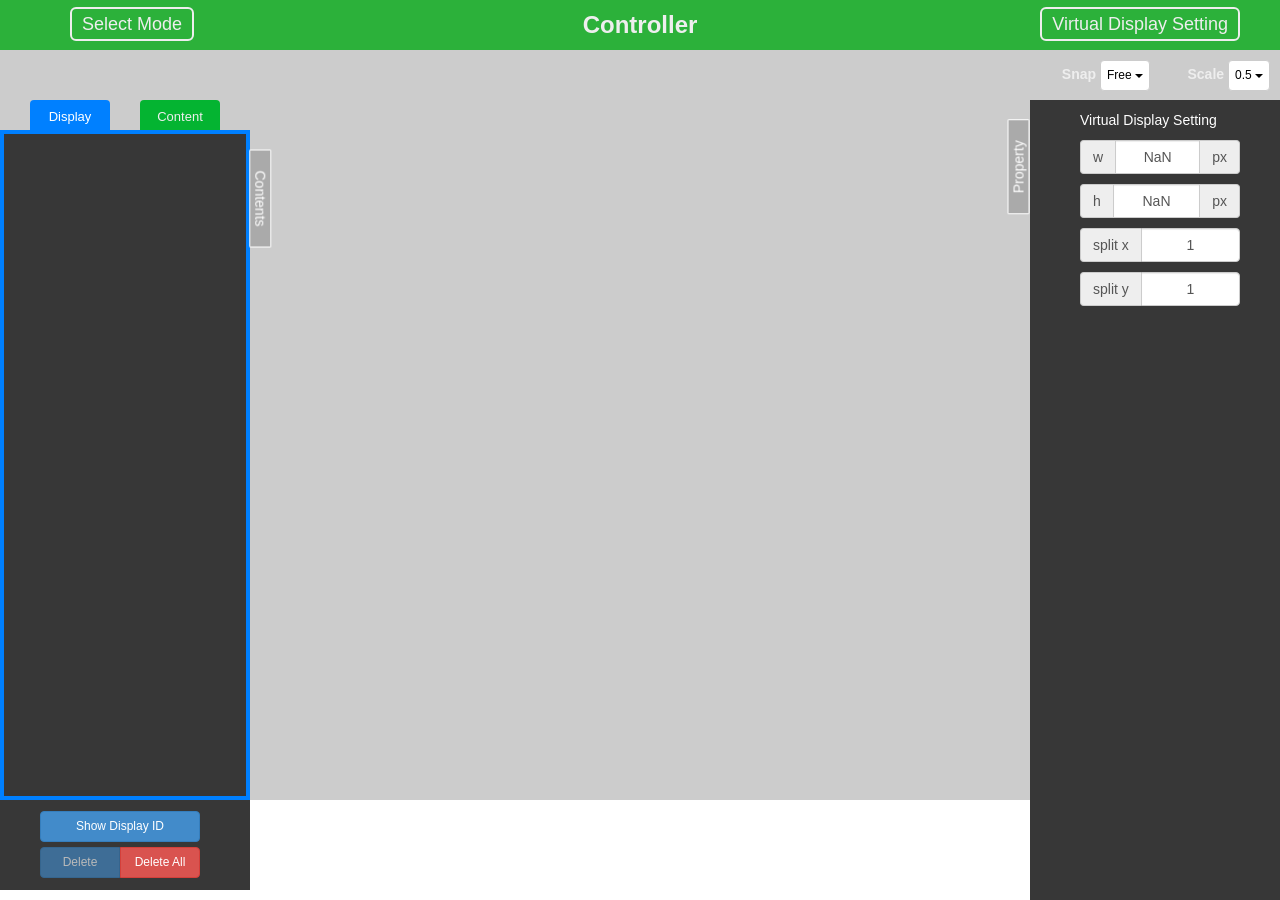
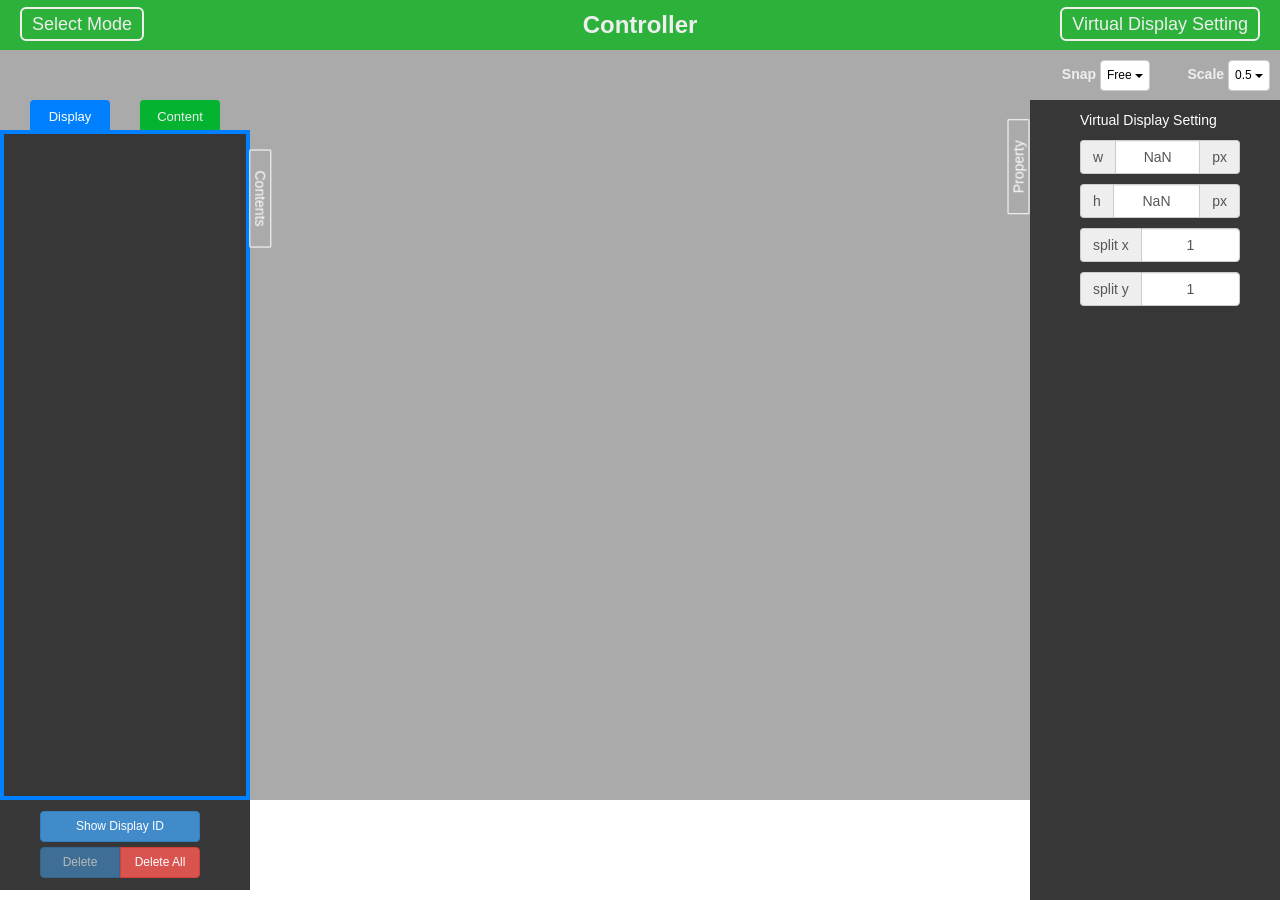
Before and after one commit to digirea/TiledDisplayDriver, a website: page client/controller2.html in a window 1280 px wide. Drawn offline with nearby package versions, Linux system fonts and the light colour scheme; no server answers.

Commit message:
update design

```diff
--- a/client/css/controller2.css
+++ b/client/css/controller2.css
@@ -124,7 +124,7 @@ p {
 
 .head_select_mode_menu {
 	position:absolute;
-	left : 70px;
+	left : 20px;
 }
 
 .head_select_menu_text {
@@ -141,7 +141,7 @@ p {
 
 .head_vdisplay_menu {
 	position:absolute;
-	right : 40px;
+	right : 20px;
 }
 
 .head_vdisplay_menu_text {
@@ -270,7 +270,7 @@ p {
 }
 
 .bgcolor {
-	background-color: #CCC;
+	background-color: #AAA;
 	position: fixed;
 	left: 0px;
 	top: 0px;
```
Also changed, not shown: client/index.html (+1 -1 lines).
